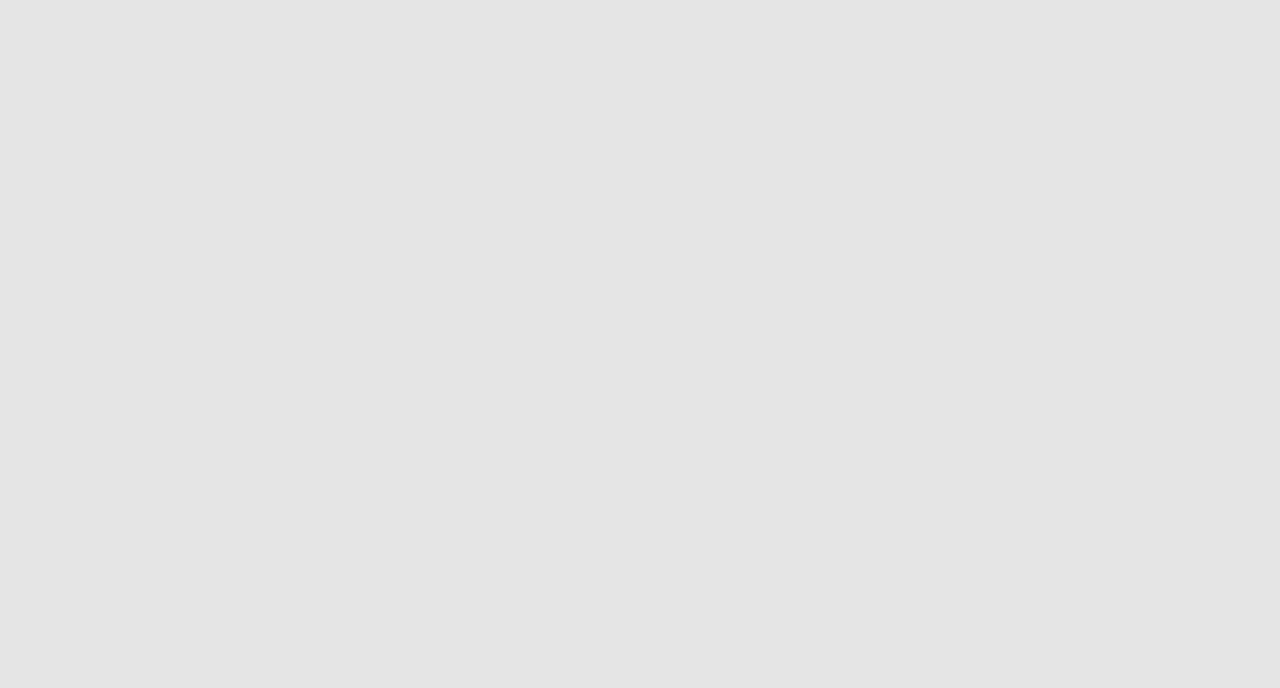
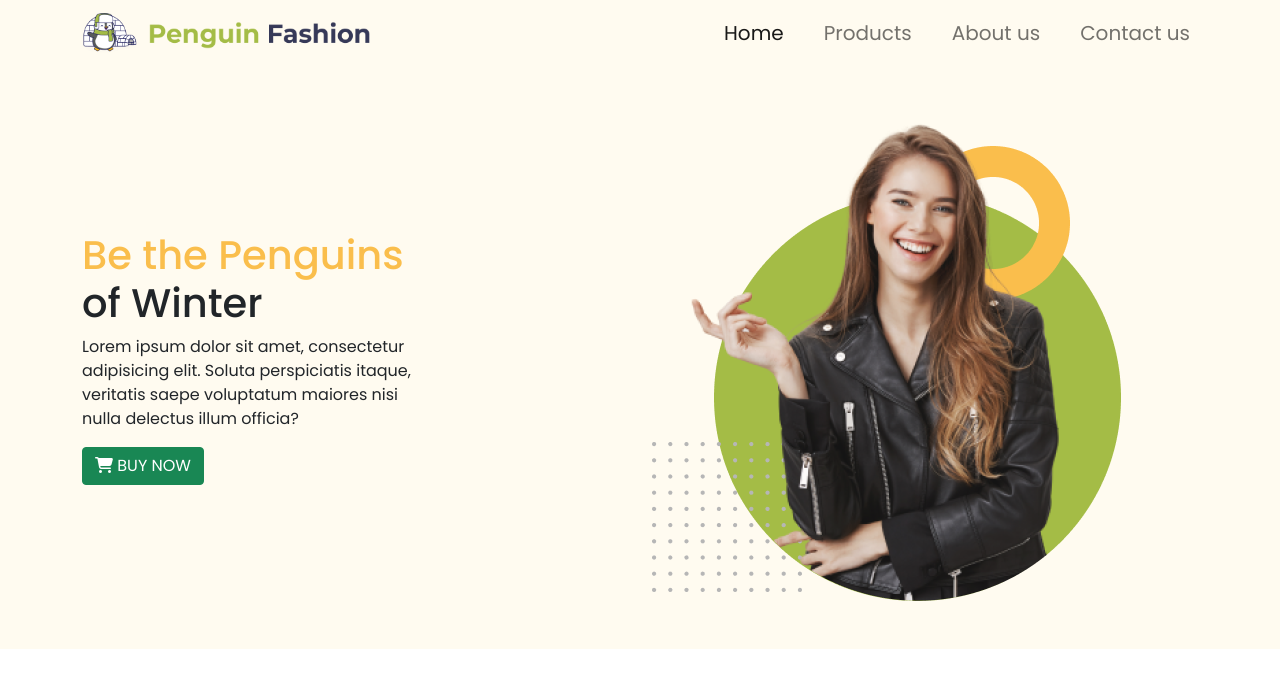
Before and after one commit to shakhawath1/penguin-fashion, a plain HTML site: page index.html in a window 1280 px wide. Drawn offline with Linux system fonts and the light colour scheme.

Commit message:
top-banner

```diff
--- a/css/style.css
+++ b/css/style.css
@@ -7,5 +7,7 @@
 }
 body{
     font-family: 'Poppins', sans-serif;
-    background-color:  #E5E5E5;
 }
+header, .top-banner{
+    background: #FFFBF0;
+}
--- a/index.html
+++ b/index.html
@@ -16,8 +16,55 @@
 
 <body>
     <header>
-        <nav class="container"></nav>
+        <nav class="navbar navbar-expand-lg navbar-light">
+            <div class="container">
+                <a class="navbar-brand" href="#">
+                    <img src="images/logo.png" alt="" width="290" height="40">
+                </a>
+                <button class="navbar-toggler" type="button" data-bs-toggle="collapse"
+                    data-bs-target="#navbarSupportedContent" aria-controls="navbarSupportedContent"
+                    aria-expanded="false" aria-label="Toggle navigation">
+                    <span class="navbar-toggler-icon"></span>
+                </button>
+                <div class="collapse navbar-collapse" id="navbarSupportedContent">
+                    <ul class="navbar-nav ms-auto mb-2 mb-lg-0 fs-5">
+                        <li class="nav-item">
+                            <a class="nav-link active me-4" aria-current="page" href="#">Home</a>
+                        </li>
+                        <li class="nav-item me-4">
+                            <a class="nav-link" href="#">Products</a>
+                        </li>
+                        <li class="nav-item me-4">
+                            <a class="nav-link" href="#">About us</a>
+                        </li>
+                        <li class="nav-item">
+                            <a class="nav-link" href="#">Contact us</a>
+                        </li>
+                    </ul>
+                </div>
+            </div>
+        </nav>
     </header>
+    <main>
+        <section class="top-banner">
+            <div class="container py-5">
+                <div class="row  align-items-center justify-content-between">
+                    <div class="banner-content col-lg-4">
+                        <h1><span style="color: #FABE4C;">Be the Penguins</span> of Winter</h1>
+                        <p>Lorem ipsum dolor sit amet, consectetur adipisicing elit. Soluta perspiciatis itaque,
+                            veritatis
+                            saepe
+                            voluptatum maiores nisi nulla delectus illum officia?</p>
+                        <button type="button" class="btn btn-success fs-6"><i class="fas fa-shopping-cart"></i> BUY
+                            NOW</button>
+                    </div>
+                    <div class="banner-img col-lg-6">
+                        <img src="images/model.png" alt="">
+                    </div>
+                </div>
+            </div>
+        </section>
+    </main>
 
 
     <!--  Bootstrap js -->
```
